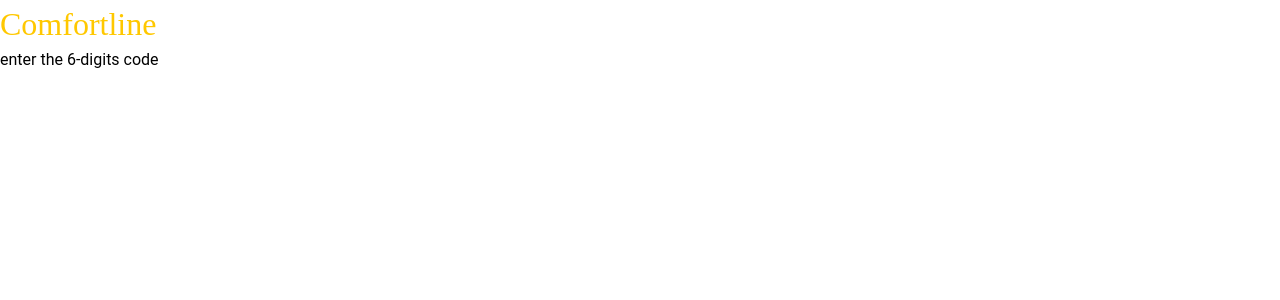
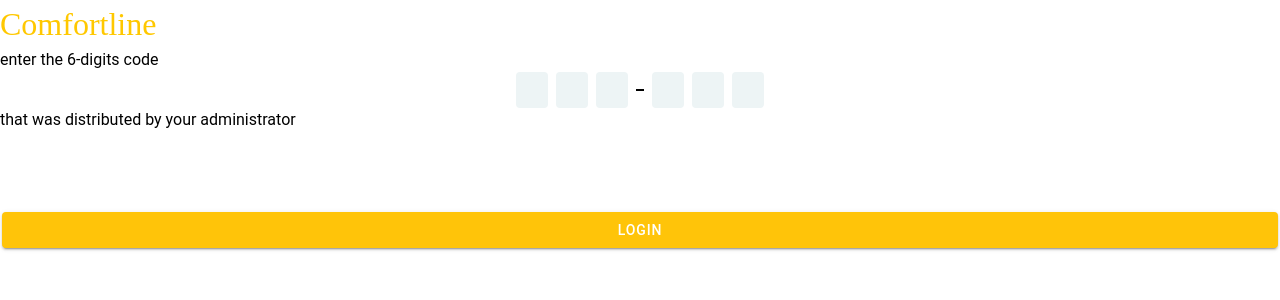
Before and after one commit to NazimNasser/ionic-react-app, a React (Create React App) app: page /login in a window 1280 px wide. Shown: the top 300 px of the page. Built offline with nearby package versions, Linux system fonts and the light colour scheme.

Commit message:
add login page

```diff
--- a/src/index.css
+++ b/src/index.css
@@ -7,3 +7,8 @@
 .alfa{
     font-family: 'Alfa Slab One', cursive;
 }
+
+.spin-button-none::-webkit-outer-spin-button,
+.spin-button-none::-webkit-inner-spin-button {
+    appearance: none;
+}
--- a/src/pages/Login.tsx
+++ b/src/pages/Login.tsx
@@ -1,24 +1,70 @@
-import { IonContent, IonHeader, IonInput, IonItem, IonLabel, IonList, IonPage, IonTitle, IonToolbar } from '@ionic/react';
-import { OtpInputX } from "otp-input-x/react";
-import { useState } from 'react';
+import { IonButton, IonContent, IonHeader, IonInput, IonItem, IonLabel, IonList, IonPage, IonTitle, IonToolbar } from '@ionic/react';
+import React, { useEffect, useRef, useState } from 'react';
+import { useHistory } from 'react-router';
 import '../index.css';
 
-const Login: React.FC = () => {
-  // const [otp, setOtp] = useState("");
+interface Props { }
+
+let currentOPTIndex: number = 0;
+
+const Login: React.FC = (props) => {
+  const history = useHistory();
+  const [otp, setOtp] = useState<string[]>(new Array(6).fill(""));
+  const [activeOTPIndex, setActiveOTPIndex] = useState<number>(0);
+
+  const inputRef = useRef<HTMLInputElement>(null)
+
+  const handleOnChange = ({ target }: React.ChangeEvent<HTMLInputElement>): void => {
+    const { value } = target;
+    const newOTP: string[] = [...otp]
+    newOTP[currentOPTIndex] = value.substring(value.length - 1)
+
+    if (!value) setActiveOTPIndex(currentOPTIndex - 1)
+    else setActiveOTPIndex(currentOPTIndex + 1)
+
+    setOtp(newOTP)
+  }
+
+  const handleOnKeyDown = ({ key }: React.KeyboardEvent<HTMLInputElement>, index: number) => {
+    currentOPTIndex = index
+    if (key === 'Backspace') setActiveOTPIndex(currentOPTIndex - 1)
+  }
+
+  useEffect(() => {
+    inputRef.current?.focus()
+  }, [activeOTPIndex])
+
+
   return (
     <IonPage>
       <IonContent fullscreen>
         <div className='alfa text-[32px] font-[400] text-[#FFC800]'>Comfortline</div>
-        <div>
+        <div className=''>
           <div>enter the 6-digits code</div>
-          {/* <OtpInputX
-            otp={otp}
-            style-name='md'
-            className=''
-            onOtpComplete={(e) => {
-              setOtp(e.detail);
-            }}
-          ></OtpInputX> */}
+          <div className="flex justify-center items-center space-x-2">
+            {otp.map((_, index) => {
+              return (
+                <React.Fragment key={index}>
+                  <input
+                    ref={index === activeOTPIndex ? inputRef : null}
+                    type="number"
+                    onChange={handleOnChange}
+                    onKeyDown={(e) => handleOnKeyDown(e, index)}
+                    value={otp[index]}
+                    className="w-8 h-9 border-0 rounded bg-[#EDF4F5] outline-none text-center font-semibold text-xl spin-button-none border-gray-400 focus:border-2 focus:border-blue-500 focus:text-blue-500 text-gray-400 transition"
+                  />
+                  {index === 2 ? <span className="w-2 py-[0.8px] bg-black" /> : (
+                    null
+                  )}
+                </React.Fragment>
+              );
+            })}
+          </div>
+          <div>that was distributed by your administrator</div>
+          <IonButton onClick={(e) => {
+            e.preventDefault();
+            history.push('/login');
+          }} expand="block" className='my-20' color="warning">login</IonButton>
         </div>
       </IonContent>
     </IonPage>
```
